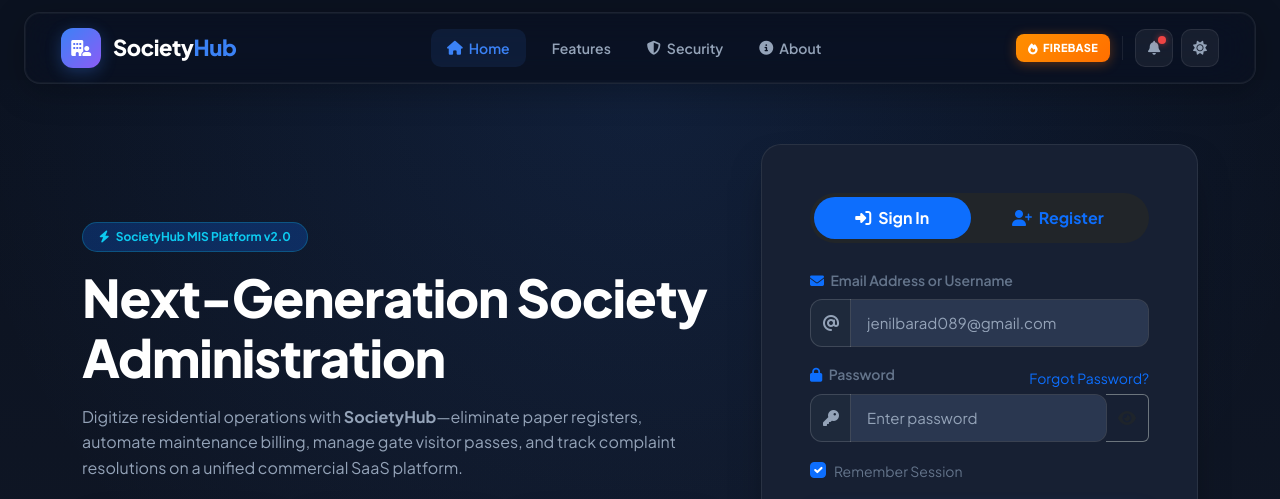
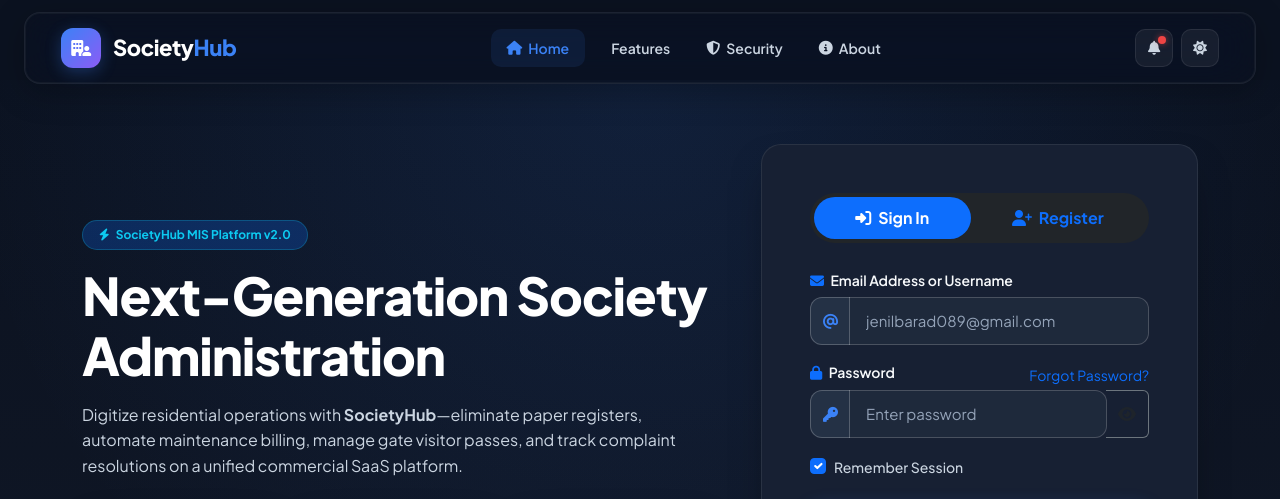
Before and after one commit to jenilbarad089-eng/SSM, a website: page public/index.html in a window 1280 px wide. Shown: the top 499 px of the page. Drawn offline with nearby package versions, Linux system fonts and the light colour scheme.

Commit message:
Remove Firebase header badge and improve login form text & contrast readability

```diff
--- a/public/css/style.css
+++ b/public/css/style.css
@@ -27,12 +27,12 @@
   /* Typography Text Colors */
   --text-heading: #FFFFFF;
   --text-primary: #F8FAFC;
-  --text-secondary: #94A3B8;
-  --text-muted: #64748B;
+  --text-secondary: #CBD5E1;
+  --text-muted: #94A3B8;
 
   /* Input States */
-  --input-bg: #2A3750;
-  --input-border: rgba(255, 255, 255, 0.15);
+  --input-bg: #1E293B;
+  --input-border: rgba(255, 255, 255, 0.22);
   --input-text: #FFFFFF;
   --input-placeholder: #94A3B8;
 
@@ -539,6 +539,17 @@ body.has-floating-nav {
 }
 
 /* ──── Form Controls - High Contrast ──── */
+.form-label {
+  color: var(--text-primary) !important;
+  font-weight: 600;
+  margin-bottom: 6px;
+}
+
+.form-check-label {
+  color: var(--text-secondary) !important;
+  font-weight: 500;
+}
+
 .form-control, .form-select {
   background-color: var(--input-bg) !important;
   border: 1px solid var(--input-border) !important;
@@ -562,12 +573,13 @@ body.has-floating-nav {
 }
 
 .input-group-text {
-  background-color: var(--surface-card) !important;
+  background-color: var(--surface-active) !important;
   border: 1px solid var(--input-border) !important;
   border-right: none !important;
-  color: var(--text-secondary) !important;
+  color: var(--accent-blue) !important;
   border-top-left-radius: var(--radius-md) !important;
   border-bottom-left-radius: var(--radius-md) !important;
+  font-size: 15px;
 }
 
 .input-group .form-control {
@@ -577,7 +589,7 @@ body.has-floating-nav {
 
 /* ──── Demo Preset Buttons ──── */
 .demo-role-btn {
-  border: 1px solid var(--border-color);
+  border: 1px solid var(--input-border);
   background: var(--surface-card);
   border-radius: var(--radius-md);
   padding: 12px 16px;
--- a/public/index.html
+++ b/public/index.html
@@ -44,8 +44,6 @@
 
         <!-- Right Actions -->
         <div class="navbar-actions">
-          <span class="firebase-live-badge d-none d-md-inline-flex"><i class="fa-solid fa-fire"></i> Firebase</span>
-          <div class="nav-divider d-none d-md-block"></div>
           <div class="btn-nav-icon d-none d-sm-flex" title="Notifications">
             <i class="fa-solid fa-bell"></i>
             <span class="notif-dot"></span>
```
